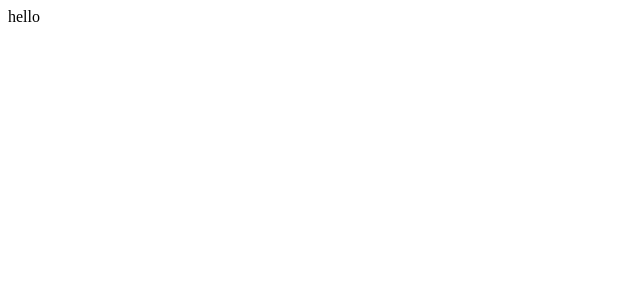
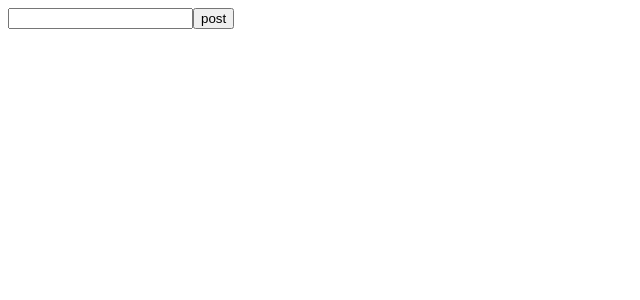
Before and after one commit to k-tokitoh/my-first-socket-io, a React app in the folder web/: page / in a window 1280 px wide. Shown: the top 300 px of the page, without its empty margins (0-640 px from the left). Built offline with nearby package versions, Linux system fonts and the light colour scheme.

Commit message:
emit events

```diff
--- a/web/package.json
+++ b/web/package.json
@@ -11,6 +11,7 @@
   "dependencies": {
     "react": "^17.0.1",
     "react-dom": "^17.0.1",
+    "react-hook-form": "^6.15.1",
     "socket.io-client": "^3.1.1"
   },
   "devDependencies": {
--- a/web/src/index.tsx
+++ b/web/src/index.tsx
@@ -1,10 +1,21 @@
 import React, { FC } from "react";
 import ReactDOM from "react-dom";
 import io from "socket.io-client";
+import { useForm } from "react-hook-form";
 
 const App: FC = () => {
-  io(process.env.WEBSOCKET_ENDPOINT);
-  return <div>hello</div>;
+  const socket = io(process.env.WEBSOCKET_ENDPOINT);
+  const { register, handleSubmit } = useForm();
+  const onSubmit = handleSubmit(async (data) => {
+    socket.emit("create message", data.body);
+  });
+
+  return (
+    <form onSubmit={onSubmit}>
+      <input type="text" ref={register({ required: true })} name="body" />
+      <button>post</button>
+    </form>
+  );
 };
 
 ReactDOM.render(<App />, document.getElementById("root"));
--- a/web/tsconfig.json
+++ b/web/tsconfig.json
@@ -3,6 +3,7 @@
     "sourceMap": true,
     "target": "es5",
     "module": "es2015",
+    "moduleResolution": "Node",
     "jsx": "react",
     "lib": ["dom", "es2020"],
     "esModuleInterop": true
```
Also changed, not shown: 2 other files (tests, documents, lock files or other folders).
